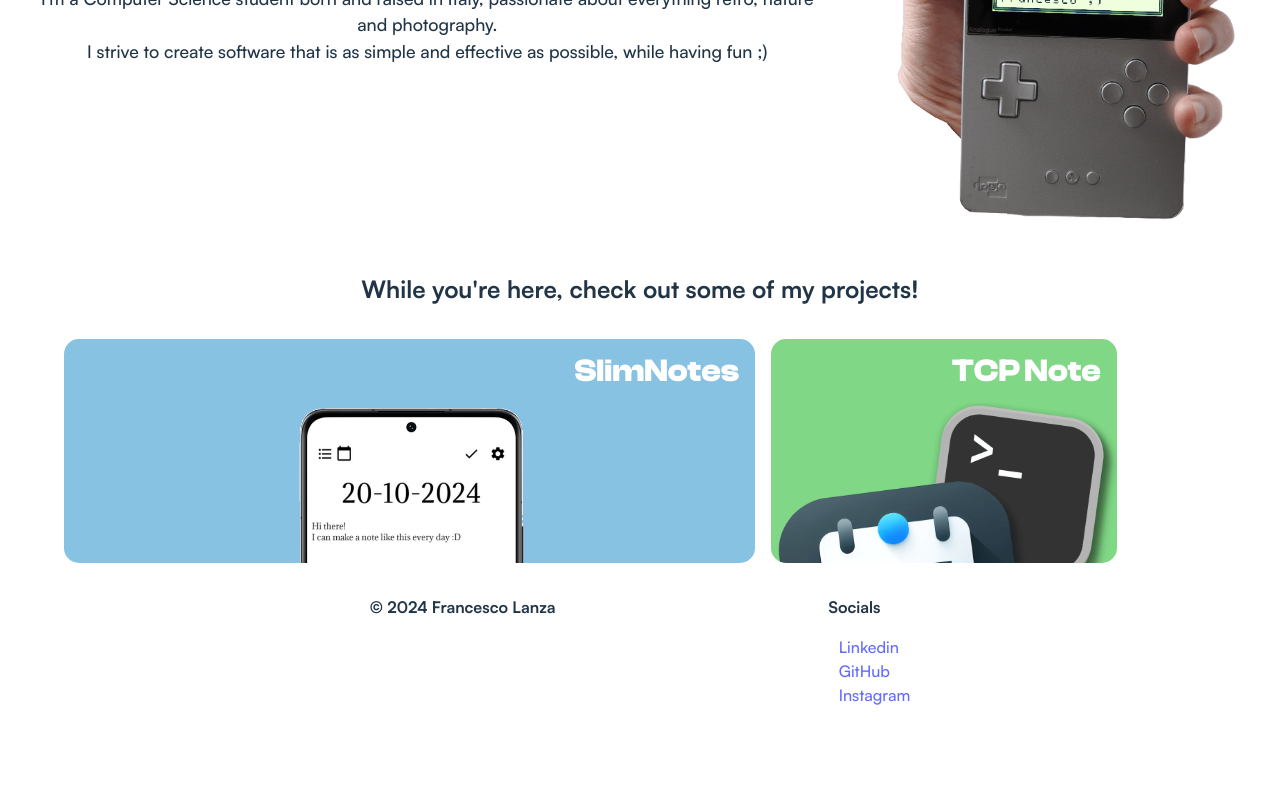
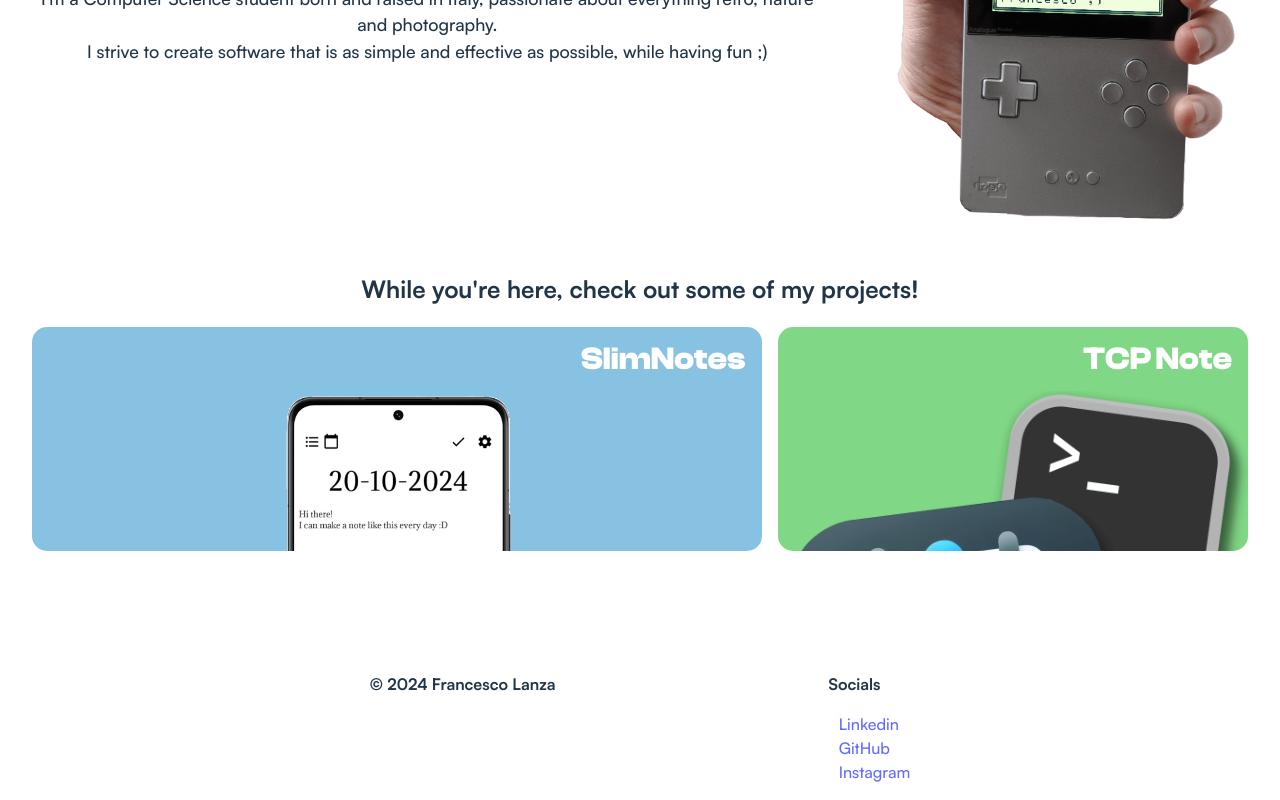
Before and after one commit to fralnz/fralnz.github.io, a React (Vite) app: page / in a window 1280 px wide. Shown: the part 712-1512 px from the top of the page. Before the commit the page ends 1435 px from the top, so only its background shows below. Built offline with nearby package versions, Linux system fonts and the light colour scheme.

Commit message:
adjusted cards and footer style

```diff
--- a/src/styles/Footer.css
+++ b/src/styles/Footer.css
@@ -3,6 +3,7 @@
     flex-direction: row;
     justify-content: center;
     gap: 20%;
+    margin-top: 10%;
 }
 
 .footer li{
--- a/src/styles/ProjectCards.css
+++ b/src/styles/ProjectCards.css
@@ -2,7 +2,6 @@
     display: flex;
     flex-direction: row;
     flex-wrap: wrap;
-    margin: 2rem;
     gap: 1rem
 }
 
@@ -30,7 +29,7 @@
 }
 
 .small-card {
-    width: 30%;
+    width: calc(40% - 1rem);
 }
 
 @media only screen and (orientation: portrait) {
```
